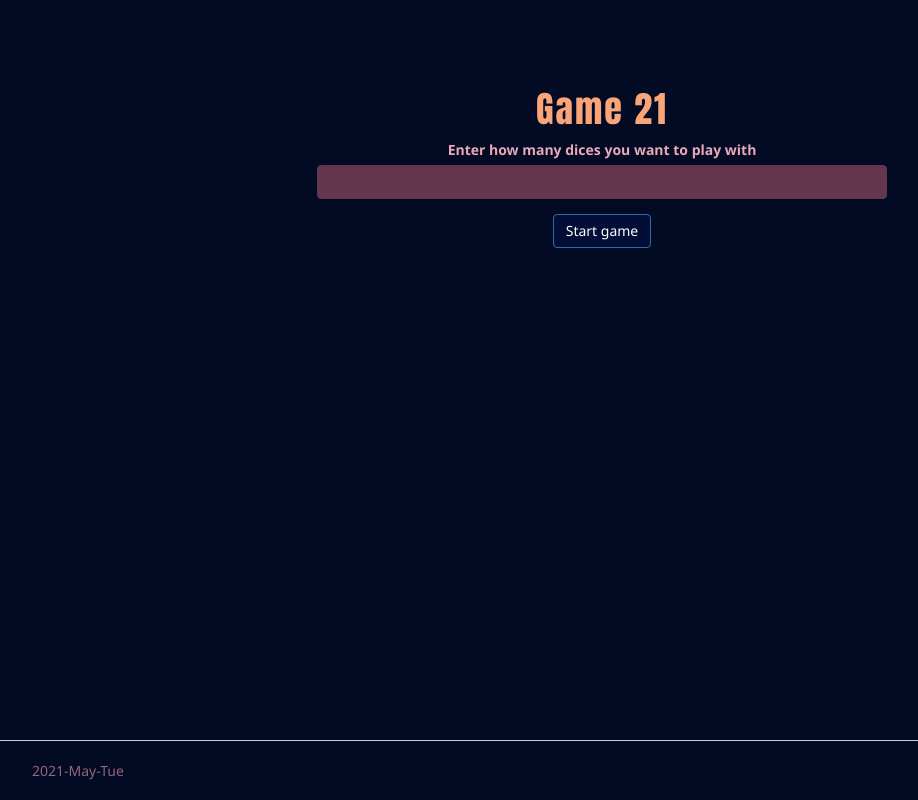
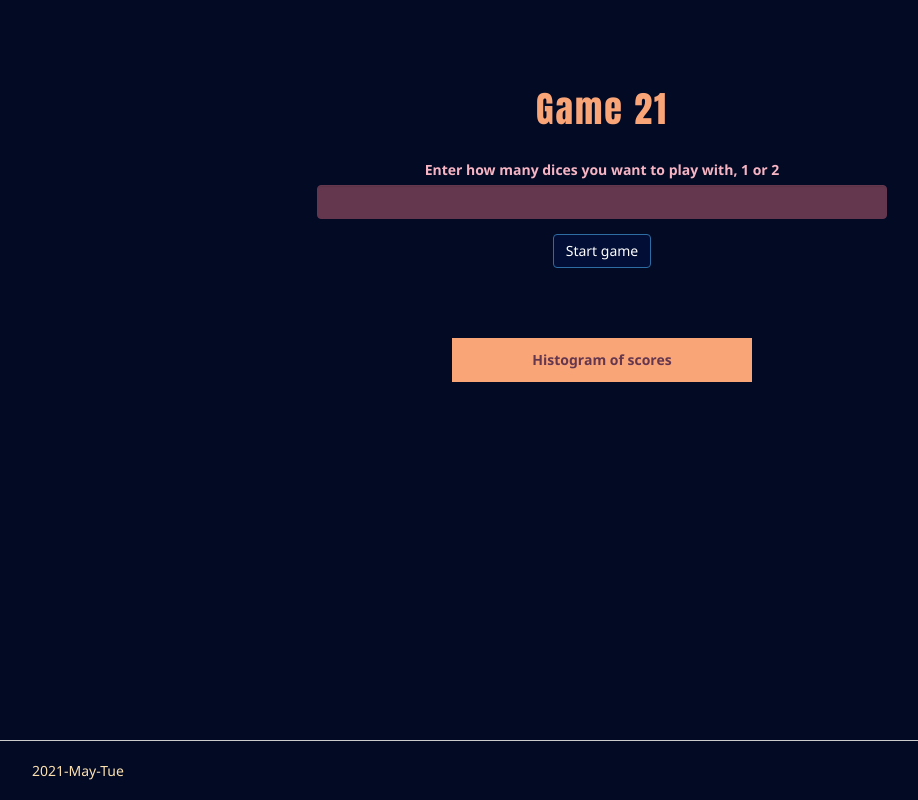
Before and after one commit to haannaj/Project-Mvc, a Yii app: template basic/views/site/game.php in a window 1280 px wide. Shown: the whole page, without its empty margins (38-956 px from the left). Run offline with PHP 8.4 and a stand-in for Yii, Linux system fonts and the light colour scheme; the template is opened without the code that fills it, so the values that code supplies are empty; form fields are guessed from the names that the template uses; some libraries are stand-ins or nearby versions.

Commit message:
Add histogram

```diff
--- a/basic/controllers/BookController.php
+++ b/basic/controllers/BookController.php
@@ -10,11 +10,11 @@
     public function actionIndex()
     {
         $query = Book::find();
-        $countries = $query->orderBy('title')
+        $books = $query->orderBy('title')
             ->all();
 
         return $this->render('index', [
-            'countries' => $countries
+            'countries' => $books
         ]);
     }
 }
--- a/basic/controllers/HighscoreController.php
+++ b/basic/controllers/HighscoreController.php
@@ -10,8 +10,8 @@
     public function actionIndex()
     {
         $query = Highscore::find();
-        $highscores = $query->orderBy('closest')
-            ->all();
+        $highscores = Yii::$app->db->createCommand('SELECT * FROM highscore ORDER BY closest LIMIT 15')
+        ->queryAll();
 
         return $this->render('index', [
             'highscores' => $highscores
--- a/basic/views/book/index.php
+++ b/basic/views/book/index.php
@@ -6,7 +6,7 @@
 $this->title = 'Books';
 $this->params['breadcrumbs'][] = $this->title;
 ?>
-<h1><?= Html::encode($this->title) ?></h1><br>
+<h1><?= Html::encode($this->title) ?></h1>
 <table id="books">
   <tr>
     <?php foreach ($countries as $country): ?>
--- a/basic/views/highscore/index.php
+++ b/basic/views/highscore/index.php
@@ -17,9 +17,9 @@
     </tr>
     <?php foreach ($highscores as $HS): ?>
         <tr>
-            <td><b><?= $HS->name ?></b></td>
-            <td><?= $HS->score ?></td>
-            <td><?= $HS->game ?></td>
+            <td><b><?= $HS['name'] ?></b></td>
+            <td><?= $HS['score'] ?></td>
+            <td><?= $HS['game'] ?></td>
         </tr>
     <?php endforeach; ?>
 </table>
--- a/basic/views/site/game.php
+++ b/basic/views/site/game.php
@@ -6,13 +6,13 @@
 $this->params['breadcrumbs'][] = $this->title;
 ?>
 
-
 <div class="site-game21">
 
     <?php if ($model->dice == null ) : ?>
         <h1><?= Html::encode($this->title) ?></h1>
+        <br>
         <?php $form = ActiveForm::begin(); ?>
-            <?= $form->field($model, 'dice')->label("Enter how many dices you want to play with") ?>
+            <?= $form->field($model, 'dice')->label("Enter how many dices you want to play with, 1 or 2") ?>
             <?= $form->field($model, 'PP')->hiddenInput(['value'=> 0])->label(false); ?>
             <?= $form->field($model, 'CP')->hiddenInput(['value'=> 0])->label(false); ?>
 
@@ -21,6 +21,16 @@
             </div>
 
         <?php ActiveForm::end(); ?>
+        <p class="histogram">Histogram of scores</p>
+        <table id="histogram">
+            <?php foreach ($histogram as $hist): ?>
+                <tr>
+                    <td><b><?= $hist['score']?></b></td>
+                    <td><?= str_repeat('* ',$hist['COUNT(*)']) ?></td>
+                </tr>
+            <?php endforeach; ?>
+        </table>
+
 
     <?php else :?>
         <div class="game">
--- a/basic/web/css/site.css
+++ b/basic/web/css/site.css
@@ -2,7 +2,7 @@
 body {
     height: 100%;
     text-align: center;
-    color: #e9a9b7;
+    color: #f7b5c4;
     font-family: 'Segoe UI', Tahoma, Geneva, Verdana, sans-serif;
 }
 
@@ -83,11 +83,6 @@
     border-bottom: 0.2px solid #ccc;
 }
 
-/* #020E35
-#E1A9B5
-#FDE2B0
-#FAA578
-#93657C */
 
 .navbar-inverse .navbar-nav > li > a {
     color: #FDE2B0;
@@ -107,7 +102,7 @@
 }
 
 .navbar-inverse .navbar-brand {
-    color: #e9a9b7;
+    color: #f7b5c4;
     font-family: Impact, Haettenschweiler, 'Arial Narrow Bold', sans-serif;
     letter-spacing: 2px;
     font-size: 24px;
@@ -119,7 +114,7 @@
     background-color: #020a24;
     border-top: 1px solid #ccc;
     padding-top: 20px;
-    color: #93657C;
+    color: #FDE2B0;
 }
 
 
@@ -199,22 +194,43 @@
 
 
 #highscore {
-    font-family: Arial, Helvetica, sans-serif;
     border-collapse: collapse;
-    margin: 0 auto;
-
+    margin: 0 auto 4em auto;
+    border: 1px solid #64374e;
 }
 
-#highscore td, #highscore th {
+#highscore td {
     padding: 8px;
-    width: 150px;
+    width: 200px;
 }
 
 #highscore th {
     padding-top: 12px;
     padding-bottom: 12px;
-    background-color: #64374e;
-    color: white;
+    background-color: #FAA578;
+    color: #64374e;
+    text-align: center;
+}
+
+
+#histogram {
+    border-collapse: collapse;
+    margin: 0 auto 4em auto;
+    border: 1px solid #64374e;
+}
+
+#histogram td, #histogram th {
+    padding: 8px;
+    width: 150px;
+}
+
+.histogram  {
+    width: 300px;
+    margin: 5em auto 0 auto;
+    padding: 12px;
+    background-color: #FAA578;
+    color: #64374e;
+    font-weight: bold;
     text-align: center;
 }
 
```
Also changed, not shown: basic/controllers/SiteController.php (+11 -2 lines), basic/models/Game21.php (+9 -2 lines), basic/models/Histogram.php (added, +9 -0 lines), basic/.travis.yml, basic/db/yii2basic.sqlite.
